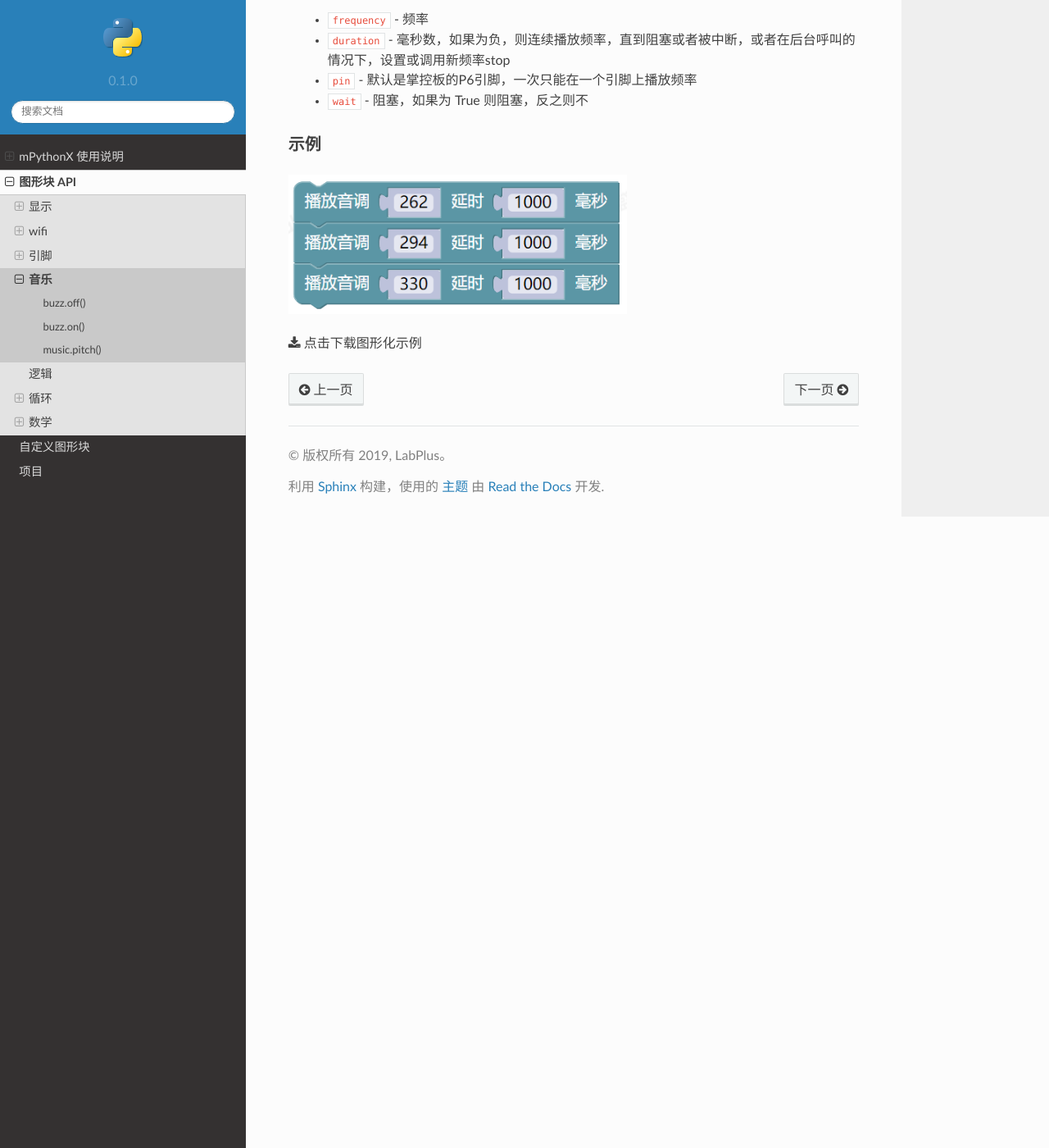
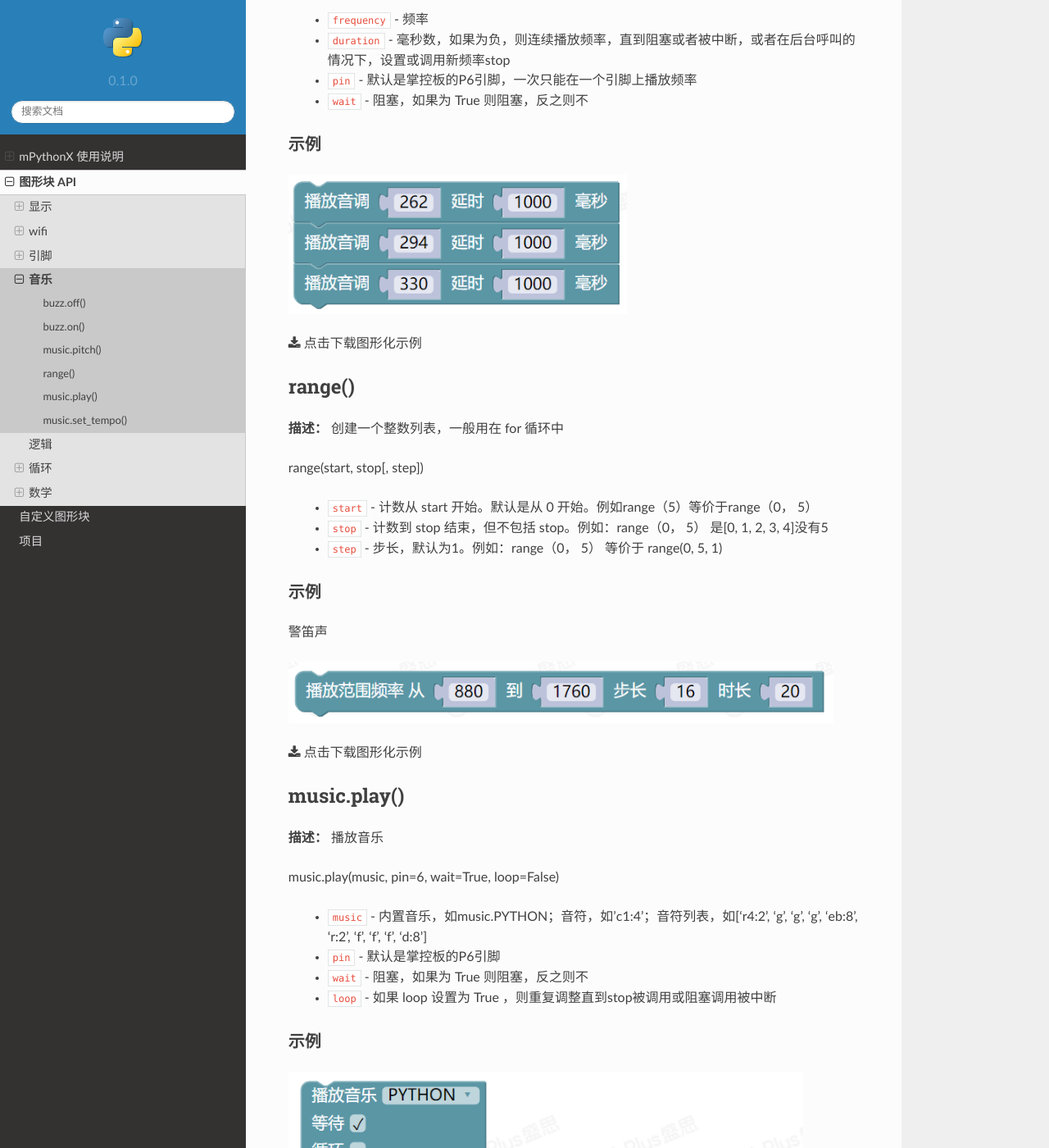
Before and after one commit to labplus-cn/mPythonX-docs, a Sphinx documentation site: the page built from source/blocks/music.rst, in a window 1280 px wide and 1400 px high, scrolled down 1092 px. Shown: the whole window at 82% size. Built offline with Sphinx 7.4.7 and the Read the Docs theme 2.0.0, drawn with Linux system fonts in a browser that asks for light colours; some of the changed text lies outside the part shown.

Commit message:
音乐图形示例

```diff
--- a/source/blocks/music.rst
+++ b/source/blocks/music.rst
@@ -19,6 +19,8 @@ buzz.on()
 
 .. image:: /images/blocks/music/buzz.on.1.png
     :scale: 90 %
+
+
 
 .. image:: /images/blocks/music/buzz.on.2.png
     :scale: 90 %
@@ -50,3 +52,60 @@ music.pitch()
     :scale: 90 %
 
 :download:`点击下载图形化示例</../examples/music/pitch.xml>`
+
+
+range()
+-------------
+
+**描述：**  创建一个整数列表，一般用在 for 循环中
+
+| range(start, stop[, step])
+
+    - ``start`` - 计数从 start 开始。默认是从 0 开始。例如range（5）等价于range（0， 5）
+    - ``stop`` - 计数到 stop 结束，但不包括 stop。例如：range（0， 5） 是[0, 1, 2, 3, 4]没有5
+    - ``step`` - 步长，默认为1。例如：range（0， 5） 等价于 range(0, 5, 1)
+
+示例
+^^^^^
+
+
+警笛声
+
+.. image:: /images/blocks/music/example/pitch_in_range.png
+    :scale: 90 %
+
+:download:`点击下载图形化示例</../examples/music/pitch_in_range.xml>`
+
+
+music.play()
+-------------
+
+**描述：**  播放音乐
+
+
+| music.play(music, pin=6, wait=True, loop=False)
+
+    - ``music`` - 内置音乐，如music.PYTHON；音符，如'c1:4'；音符列表，如['r4:2', 'g', 'g', 'g', 'eb:8', 'r:2', 'f', 'f', 'f', 'd:8']
+    - ``pin`` - 默认是掌控板的P6引脚
+    - ``wait`` - 阻塞，如果为 True 则阻塞，反之则不
+    - ``loop`` - 如果 loop 设置为 True ，则重复调整直到stop被调用或阻塞调用被中断
+
+示例
+^^^^^
+
+.. image::  /images/blocks/music/example/play.png
+    :scale: 90 %
+
+:download:`点击下载图形化示例</../examples/music/play.xml>`
+
+
+music.set_tempo()
+-------------
+
+**描述：**  设置播放节拍
+
+
+| music.set_tempo(ticks=4, bpm=120)
+
+    - ``ticks`` - 一定数量的ticks(整数)构成单个节拍
+    - ``bpm`` - 每分钟节拍数
```
Also changed, not shown: source/images/blocks/music/example/pitch_in_range.png (added), source/images/blocks/music/example/play.png (added), 2 other files.
